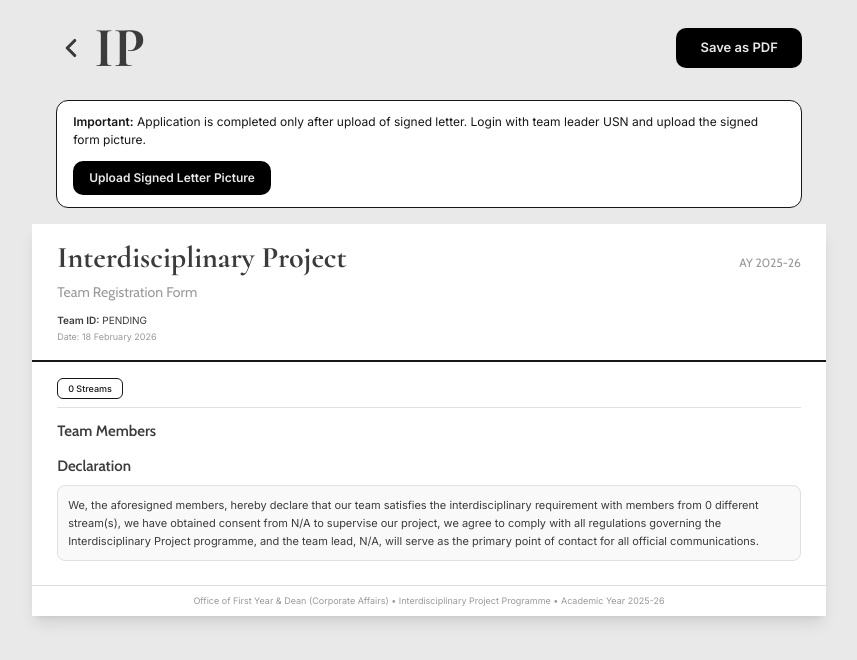
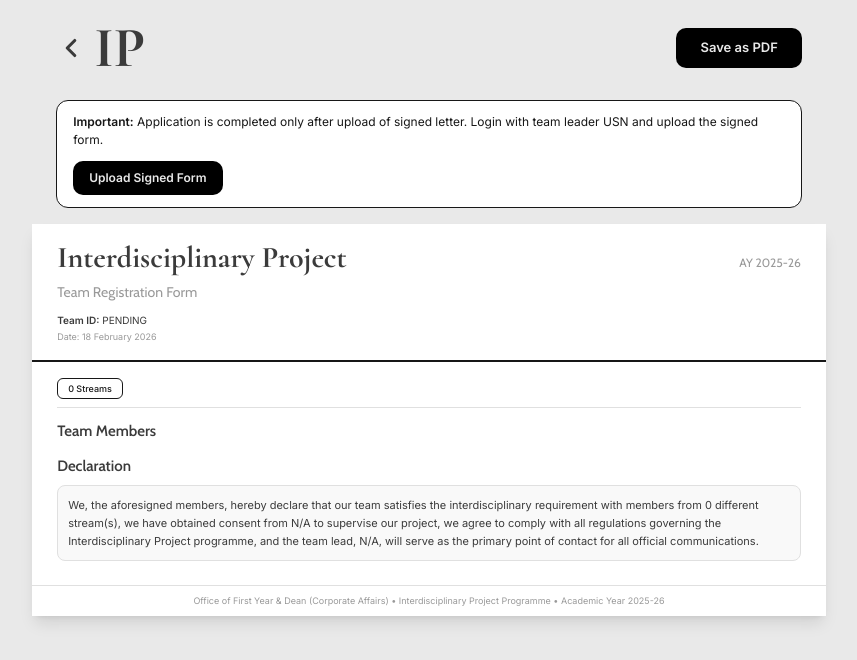
Before and after one commit to dizziedbliss/Guidehub, a React (Vite) app: page /application in a window 1280 px wide. Shown: the top 660 px of the page, without its empty margins (211-1068 px from the left). Built offline with nearby package versions, Linux system fonts and the light colour scheme.

Commit message:
Final ver 1.7

```diff
--- a/src/app/components/ApplicationLetter.tsx
+++ b/src/app/components/ApplicationLetter.tsx
@@ -65,13 +65,13 @@ export default function ApplicationLetter() {
 
         <div className="mb-4 rounded-[12px] border border-[#171717] bg-white px-4 py-3">
           <p className="font-['Inter',sans-serif] text-[12px] text-[#171717] leading-[18px]">
-            <span className="font-semibold">Important:</span> Application is completed only after upload of signed letter. Login with team leader USN and upload the signed form picture.
+            <span className="font-semibold">Important:</span> Application is completed only after upload of signed letter. Login with team leader USN and upload the signed form.
           </p>
           <button
             onClick={() => navigate('/upload-signed-letter')}
             className="mt-3 h-[34px] px-4 bg-black rounded-[10px] font-['Inter',sans-serif] font-semibold text-[#e9e9e9] text-[12px] hover:bg-gray-800 transition-colors active:scale-95"
           >
-            Upload Signed Letter Picture
+            Upload Signed Form
           </button>
         </div>
       </div>
```
